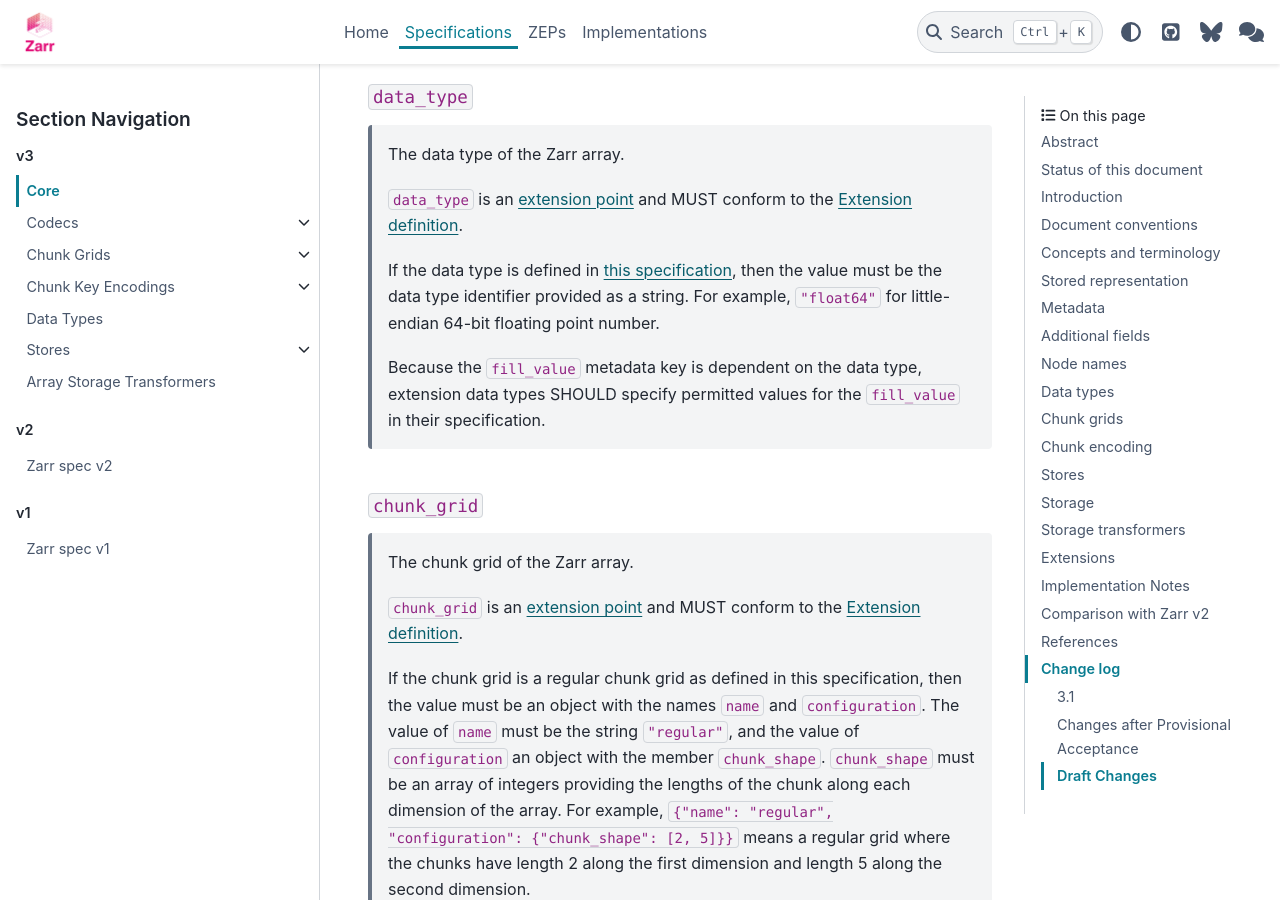
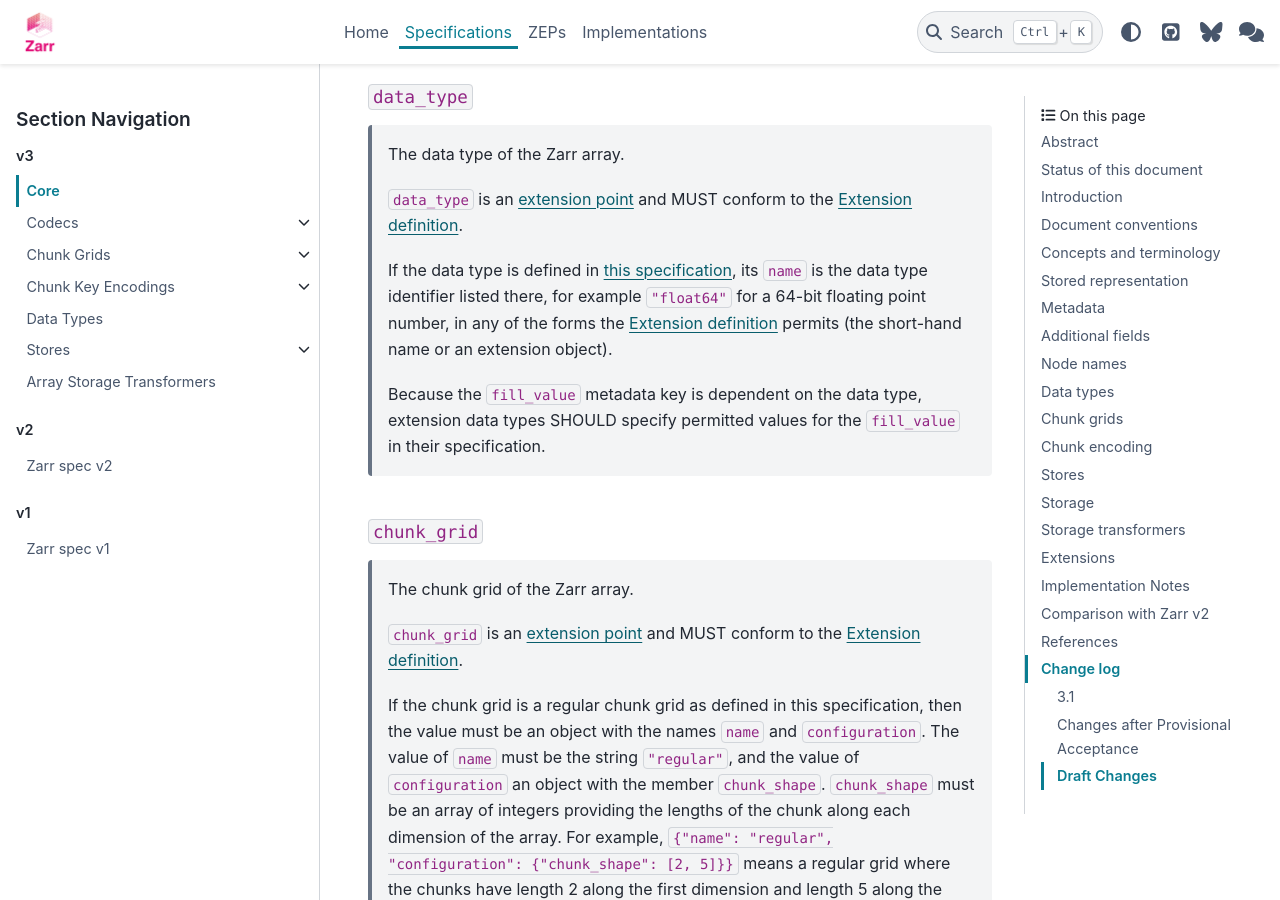
Before and after one commit to zarr-developers/zarr-specs, a Sphinx documentation site: the page built from docs/v3/core/index.rst, in a window 1280 px wide and 900 px high, scrolled down 10901 px. Built offline with Sphinx 7.4.7 and the PyData theme 0.15.4, drawn with Linux system fonts in a browser that asks for light colours.

Commit message:
core: allow the extension-object form for core data types
The 3.0 sentence "the value must be the data type identifier provided as
a string" survived the 3.1 extension rewrite, which made data_type an
extension point conforming to the extension definition — where objects
and short-hand names are equivalent. Drop the string-only restriction so
core data types may use any permitted form. Also stop calling float64
"little-endian": in v3 endianness belongs to the bytes codec.

Closes #392

Assisted-by: ClaudeCode:claude-fable-5-1
Co-Authored-By: Claude Fable 5.1 <noreply@anthropic.com>

```diff
--- a/docs/v3/core/index.rst
+++ b/docs/v3/core/index.rst
@@ -507,9 +507,10 @@ mandatory names:
     and MUST conform to the :ref:`extension-definition`.
 
     If the data type is defined in :ref:`this specification <data-type-list>`,
-    then the value must be the data type
-    identifier provided as a string. For example, ``"float64"`` for
-    little-endian 64-bit floating point number.
+    its ``name`` is the data type identifier listed there, for example
+    ``"float64"`` for a 64-bit floating point number, in any of the forms
+    the :ref:`extension-definition` permits (the short-hand name or an
+    extension object).
 
     Because the ``fill_value`` metadata key is dependent on the data type,
     extension data types SHOULD specify permitted values for the ``fill_value`` in
```
